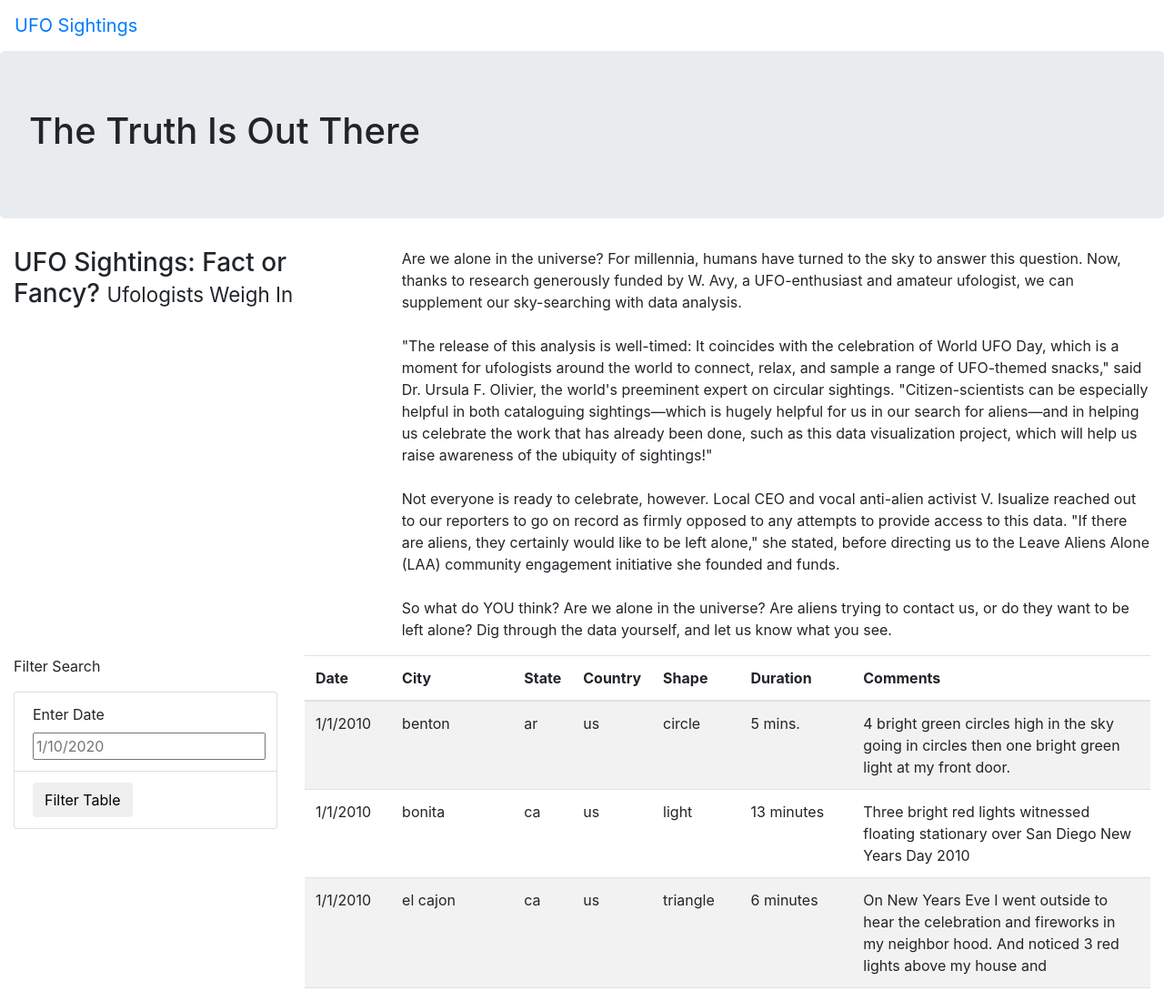
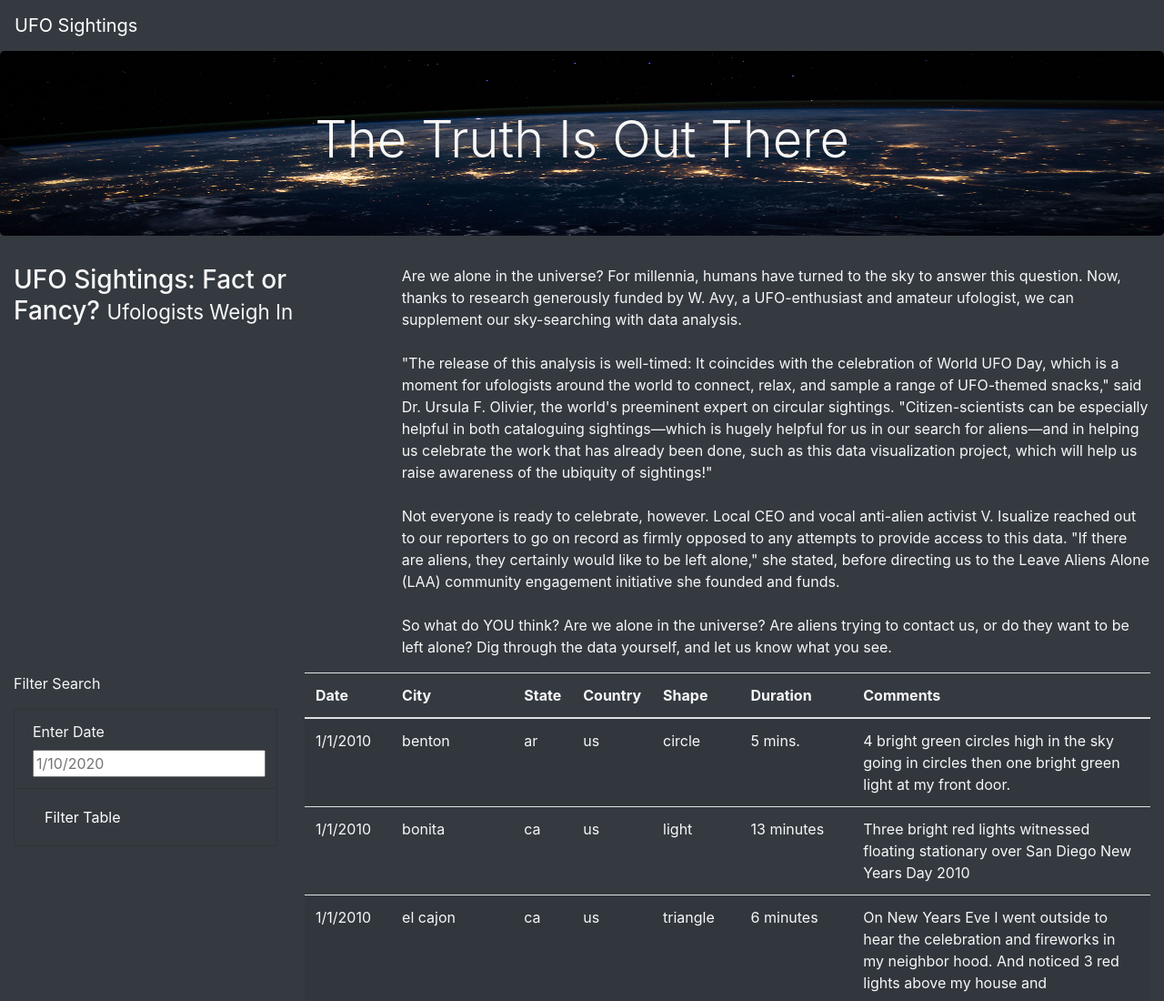
Before and after one commit to Owen-Wang1234/UFOs, a plain HTML site: page index.html in a window 1280 px wide. Shown: the top 1100 px of the page at 91% size. Drawn offline with nearby package versions, Linux system fonts and the light colour scheme.

Commit message:
Web page customized

```diff
--- a/index.html
+++ b/index.html
@@ -13,13 +13,13 @@
         />
     <link rel="stylesheet" href="static/css/style.css">
 </head>
-<body>
+<body class="bg-dark">
     <div class="wrapper">
-        <nav class="navbar navbar-expand-lg">
+        <nav class="navbar navbar-dark bg-dark navbar-expand-lg">
             <a class="navbar-brand" href="index.html">UFO Sightings</a>
         </nav>
         <div class="jumbotron">
-            <h1>The Truth Is Out There</h1>
+            <h1 class="display-4">The Truth Is Out There</h1>
         </div>
         <div class="container-fluid">
             <div class="row">
@@ -50,15 +50,15 @@
         <div class="container-fluid">
             <div class="row">
                 <div class="col-md-3">
-                    <form>
+                    <form class="bg-dark">
                         <p>Filter Search</p>
-                        <ul class="list-group">
-                            <li class="list-group-item">
+                        <ul class="list-group bg-dark">
+                            <li class="list-group-item bg-dark">
                                 <label for="date">Enter Date</label>
                                 <input type="text" placeholder="1/10/2020" id="datetime" />
                             </li>
-                            <li class="list-group-item">
-                                <button id="filter-btn" type="button" class="btn btn-default">Filter Table</button>
+                            <li class="list-group-item bg-dark">
+                                <button id="filter-btn" type="button" class="btn btn-dark">Filter Table</button>
                             </li>
                         </ul>
                     </form>
--- a/static/css/style.css
+++ b/static/css/style.css
@@ -0,0 +1,9 @@
+body {
+    color: #f7f7f7;
+}
+
+.jumbotron {
+    background-image: url("../../images/nasa.jpg");
+    background-size: 100% 100%;
+    text-align: center;
+}
```
Also changed, not shown: images/nasa.jpg (added), 1 other file.
